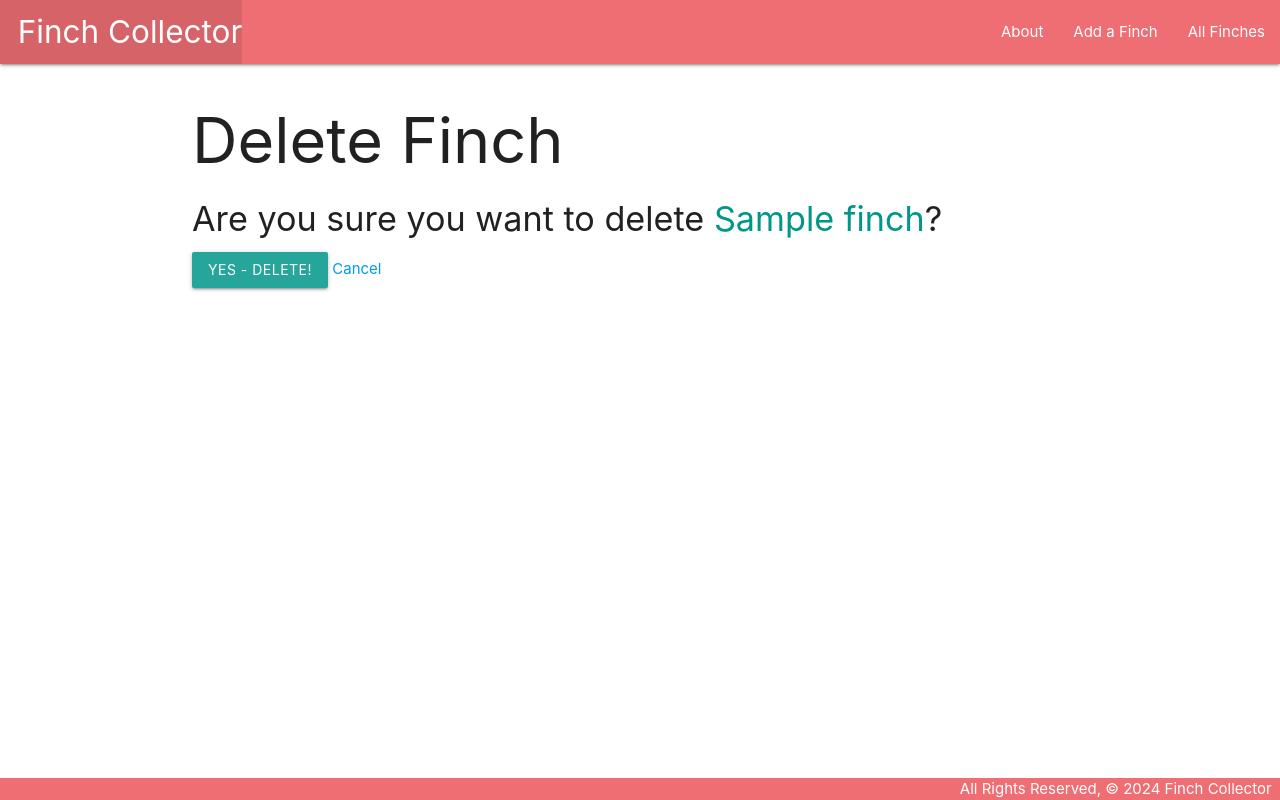
After one commit to heathervalene/finchcollector, a Django app: page /finches/1/delete/ in a window 1280 px wide. The commit adds this page. Run offline with Django 4.2, Linux system fonts and the light colour scheme; tables that the repository leaves empty hold one stand-in row (values such as "Sample post").

Commit message:
complete finchcollector lab 3

```diff
--- a/main_app/models.py
+++ b/main_app/models.py
@@ -1,4 +1,5 @@
 from django.db import models
+from django.urls import reverse
 
 # Create your models here.
 
@@ -11,3 +12,6 @@ class Finch(models.Model):
 
     def __str__(self):
         return self.name
+
+    def get_absolute_url(self):
+        return reverse('detail', kwargs={'finch_id': self.id})
--- a/main_app/templates/base.html
+++ b/main_app/templates/base.html
@@ -14,12 +14,12 @@
     <nav>
       <div class="nav-wrapper">
         <ul>
-          <li><a href="/" class="left brand-logo">&nbsp;&nbsp;Finch Collector</a></li>
+          <li><a href="{% url 'home' %}" class="left brand-logo">&nbsp;&nbsp;Finch Collector</a></li>
         </ul>
         <ul class="right">
-          <li><a href="/about">About</a></li>
-          <li><a href="/finches">All Finches</a></li>
-          <li><a href="/finches">Home</a></li>
+          <li><a href="{% url 'about' %}">About</a></li>
+          <li><a href="{% url 'finches_create' %}">Add a Finch</a></li>
+          <li><a href="{% url 'index' %}">All Finches</a></li>
         </ul>
       </div>
     </nav>
--- a/main_app/templates/finches/detail.html
+++ b/main_app/templates/finches/detail.html
@@ -11,6 +11,10 @@
         <p>Color: {{ finch.color }}</p>
         <p>Description: {{ finch.description | linebreaks }}</p>
   </div>
+  <div class="card-action">
+    <a href="{% url 'finches_update' finch.id %}">Edit</a>
+    <a href="{% url 'finches_delete' finch.id %}">Delete</a>
+  </div>
 </div>
 
 {% endblock %}
--- /dev/null
+++ b/main_app/templates/main_app/finch_confirm_delete.html
@@ -0,0 +1,13 @@
+{% extends 'base.html' %}
+
+{% block content %}
+  <h1>Delete Finch</h1>
+
+  <h4>Are you sure you want to delete <span class="teal-text">{{ object.name }}</span>?</h4>
+
+  <form action="" method="POST">
+    {% csrf_token %}
+    <input type="submit" value="Yes - Delete!" class="btn">
+    <a href="{% url 'detail' finch.id %}">Cancel</a>
+  </form>
+{% endblock %}
--- a/main_app/urls.py
+++ b/main_app/urls.py
@@ -2,9 +2,13 @@ from django.urls import path
 from . import views
 
 urlpatterns = [
-    path('home/', views.home, name='home'),
+    path('', views.home, name='home'),
     path('about/', views.about, name='about'),
     path('finches/', views.finches_index, name='index'),
     path('finches/<int:finch_id>/' , views.finches_detail, name='detail'),
+    path('finches/create/', views.FinchCreate.as_view(), name='finches_create'),
+    path('finches/<int:pk>/update/', views.FinchUpdate.as_view(), name='finches_update'),
+    path('finches/<int:pk>/delete/', views.FinchDelete.as_view(), name='finches_delete'),
+
 
  ]
--- a/main_app/views.py
+++ b/main_app/views.py
@@ -1,4 +1,5 @@
 from django.shortcuts import render
+from django.views.generic.edit import CreateView, UpdateView, DeleteView
 from .models import Finch
 
 
@@ -18,3 +19,15 @@ def finches_index(request):
 def finches_detail(request, finch_id):
     finch = Finch.objects.get(id=finch_id)
     return render( request, 'finches/detail.html', { 'finch': finch})
+
+class FinchCreate(CreateView):
+    model = Finch
+    fields = '__all__'
+
+class FinchUpdate(UpdateView):
+    model = Finch
+    fields = ['distribution', 'habitat', 'color', 'description']
+
+class FinchDelete(DeleteView):
+    model = Finch
+    success_url = '/finches'
```
Also changed, not shown: main_app/templates/main_app/finch_form.html (added, +18 -0 lines).
